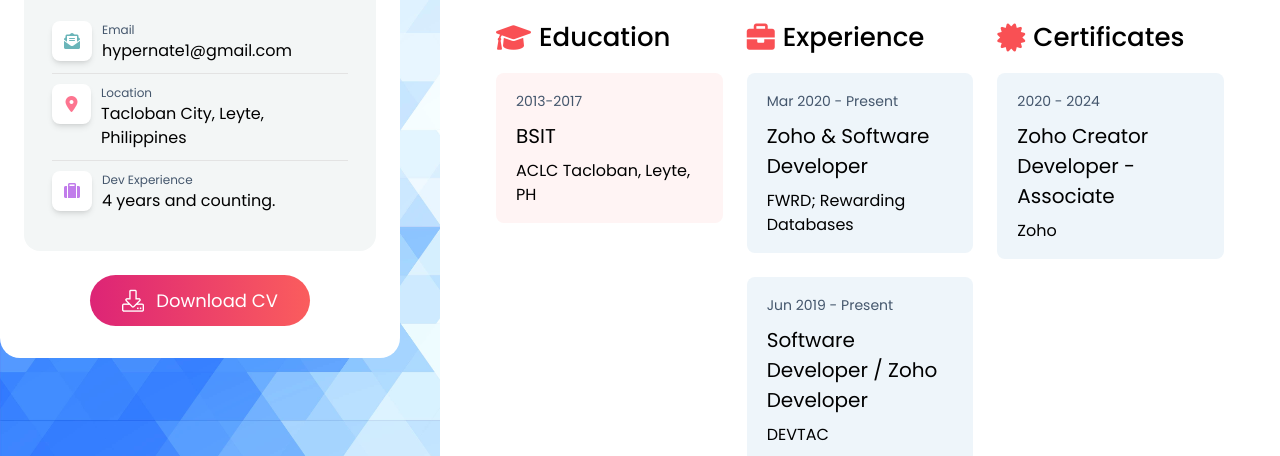
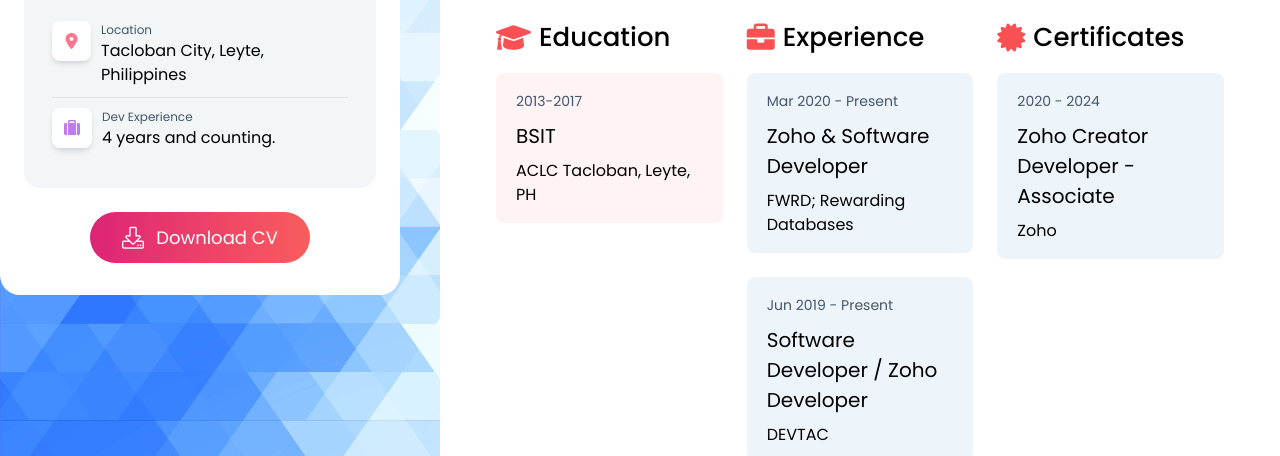
Before and after one commit to MarJose123/MarJose123.github.io, a plain HTML site: page resume.html in a window 1280 px wide. Shown: the part 644-1100 px from the top of the page. Drawn offline with Linux system fonts and the light colour scheme.

Commit message:
Update resume.html

```diff
--- a/resume.html
+++ b/resume.html
@@ -102,15 +102,15 @@
                     </div>
 
                     <div class="p-7 rounded-2xl mt-7 bg-[#F3F6F6] dark:bg-[#1D1D1D]">
-                        <div class="flex border-b border-[#E3E3E3] dark:border-[#3D3A3A] py-2.5">
+<!--                         <div class="flex border-b border-[#E3E3E3] dark:border-[#3D3A3A] py-2.5">
                                 <span class="socialbtn bg-white dark:bg-black text-[#6AB5B9] shadow-md">
                                     <i class="fa-solid fa-envelope-open-text"></i>
                                 </span>
                             <div class="text-left ml-2.5">
                                 <p class="text-xs text-[#44566C] dark:text-[#A6A6A6]"> Email </p>
-                                <p class="dark:text-white">hypernate1@gmail.com</p>
+                                <p class="dark:text-white">@gmail.com</p>
                             </div>
-                        </div>
+                        </div> -->
                         <div class="flex border-b border-[#E3E3E3] dark:border-[#3D3A3A] py-2.5">
                                 <span class="socialbtn bg-white dark:bg-black text-[#FD7590] shadow-md">
                                     <i class="fa-solid fa-location-dot"></i>
```
